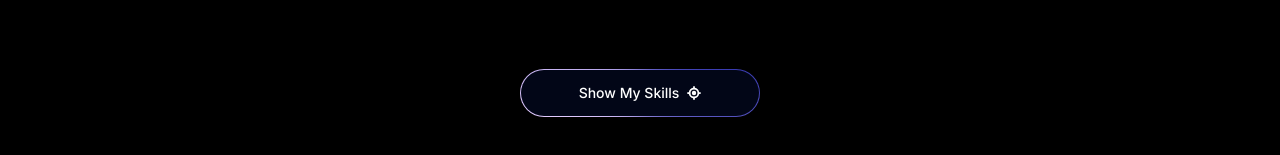
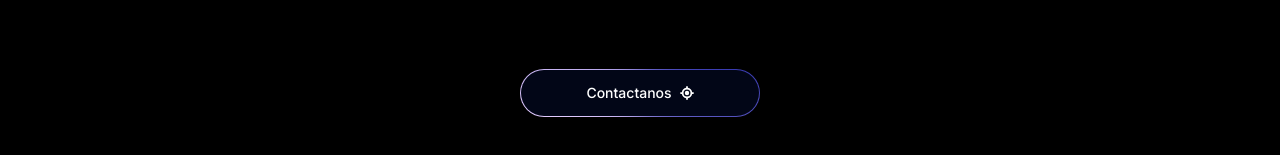
Before and after one commit to jimenezj0r63/modern, a Next.js app: page / in a window 1280 px wide. Shown: the part 751-906 px from the top of the page. Built offline with nearby package versions, Linux system fonts and the light colour scheme.

Commit message:
Cambios en el contacto

```diff
--- a/components/Hero.tsx
+++ b/components/Hero.tsx
@@ -36,10 +36,10 @@ const Hero = () => {
 
                     {/** Magic Button */}
                     <div className='mt-9'>
-                        <a href="#about">
+                        <a href="https://wa.me/529711018065">
                         <MagicButton
                         icon={<FaLocationCrosshairs />}
-                        title='Show My Skills'
+                        title='Contactanos'
                         position='right'
                         />
                         </a>
```
